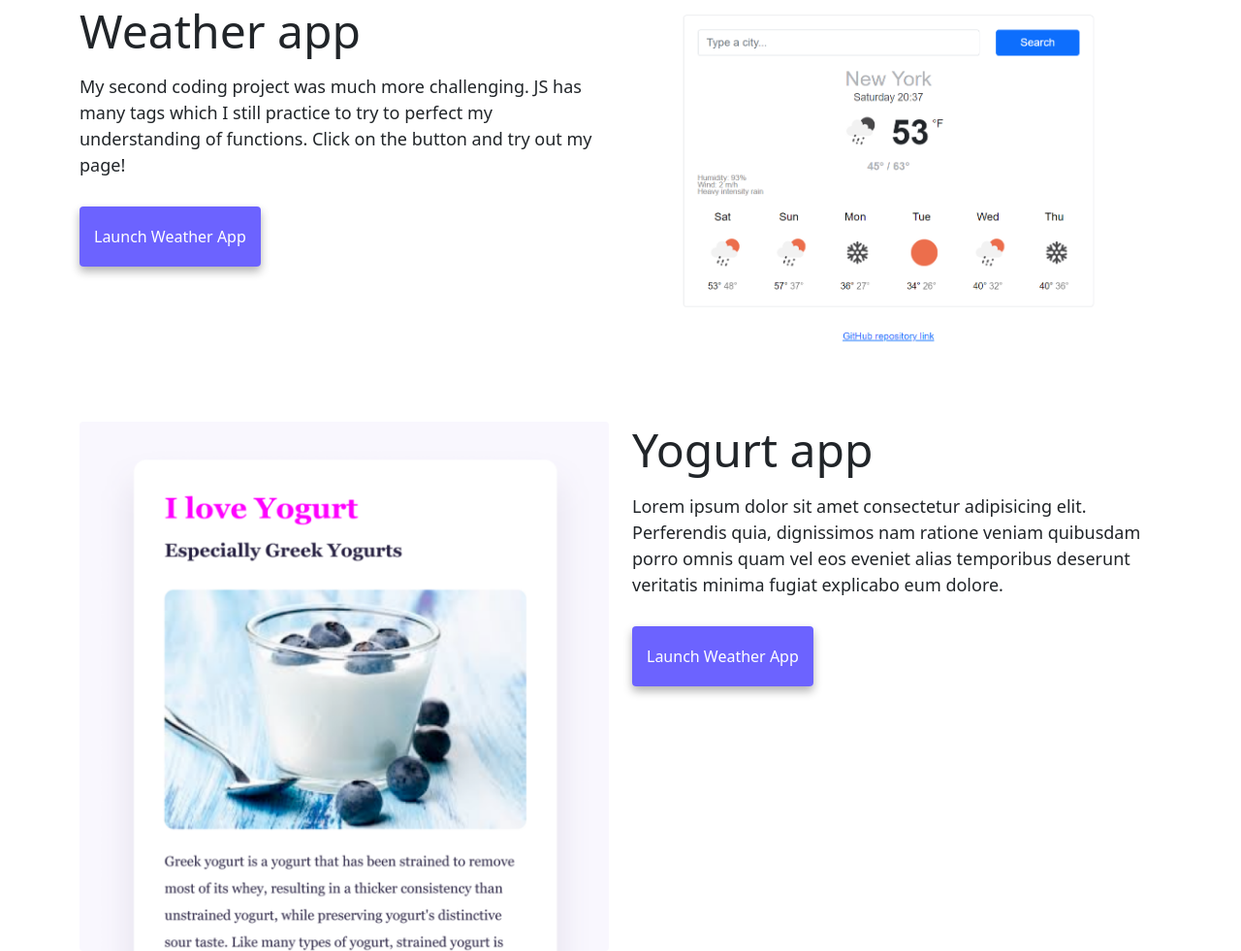
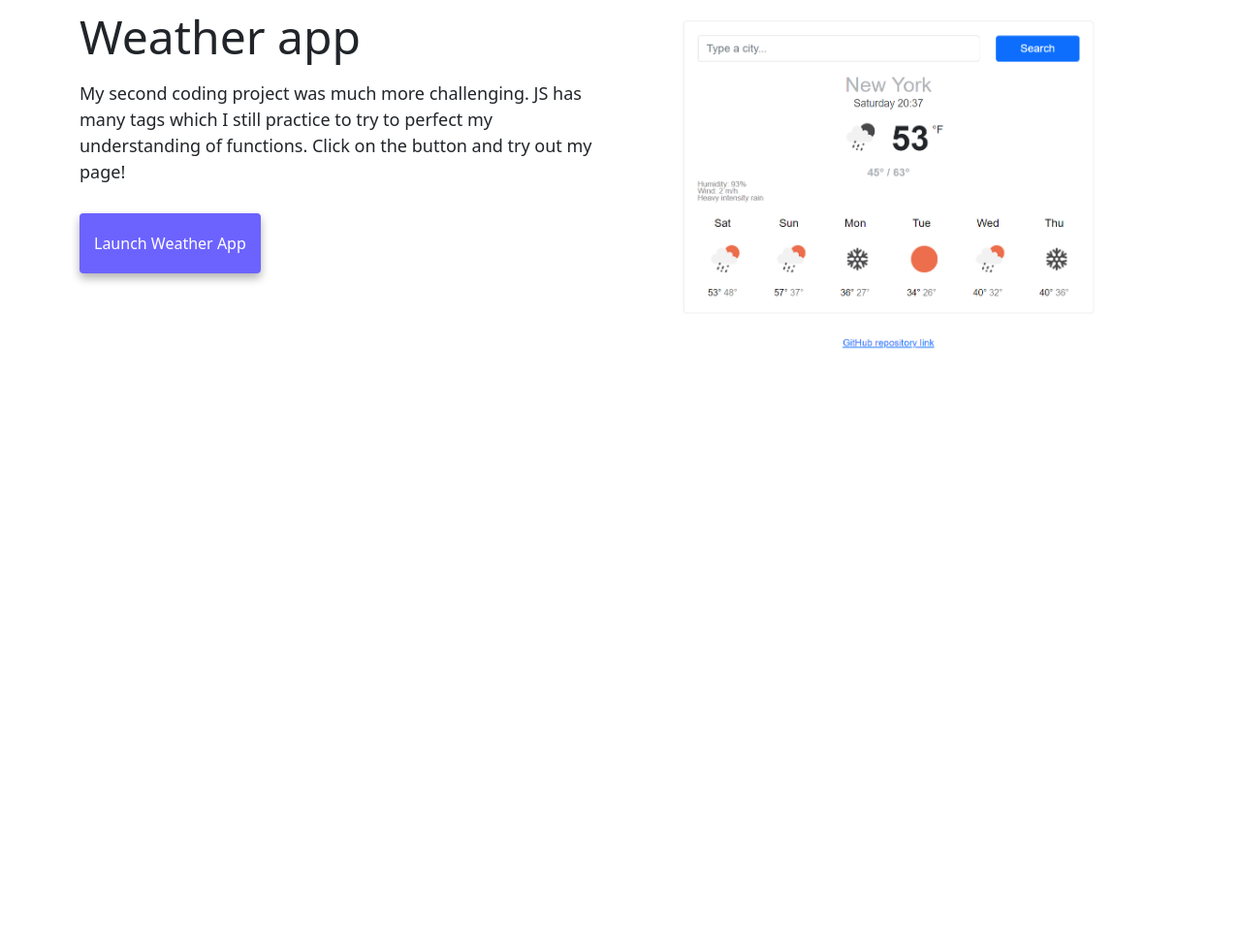
Before and after one commit to jvazquez2028/portfolio-project, a plain HTML site: page index.html in a window 1280 px wide. Shown: the part 932-1913 px from the top of the page at 97% size. After the commit the page ends 1326 px from the top, so only its background shows below. Drawn offline with nearby package versions, Linux system fonts and the light colour scheme.

Commit message:
edited home page

```diff
--- a/index.html
+++ b/index.html
@@ -87,23 +87,7 @@
           <img src="images/vazquezweather.PNG" alt="Weather app" class="images img-fluid rounded" />
         </div>
       </div>
-      <div class="row mt-5">
-        <div class="col-sm-6 col-md-6">
-          <img src="images/yogurt.png" alt="Yogurt app" class="images img-fluid rounded" />
-        </div>
-        <div class="col-sm-6 col-md-6">
-          <h2 class="mb-3">Yogurt app</h2>
-          <p>
-            Lorem ipsum dolor sit amet consectetur adipisicing elit. Perferendis
-            quia, dignissimos nam ratione veniam quibusdam porro omnis quam vel
-            eos eveniet alias temporibus deserunt veritatis minima fugiat
-            explicabo eum dolore.
-          </p>
-          <div class="mt-5">
-            <a href="#" alt="Yogurt app" class="primary-link">Launch Weather App</a>
-          </div>
-        </div>
-      </div>
+
     </div>
   </body>
 </html>
--- a/style.css
+++ b/style.css
@@ -81,6 +81,7 @@ p {
   color: var(--primary-color);
   font-size: 28px;
   text-decoration: none;
+  padding: 10px 20px 30px;;
 }
 
 .email-link:hover {
```
Also changed, not shown: about.html (+2 -2 lines), images/plantsproject.PNG.
